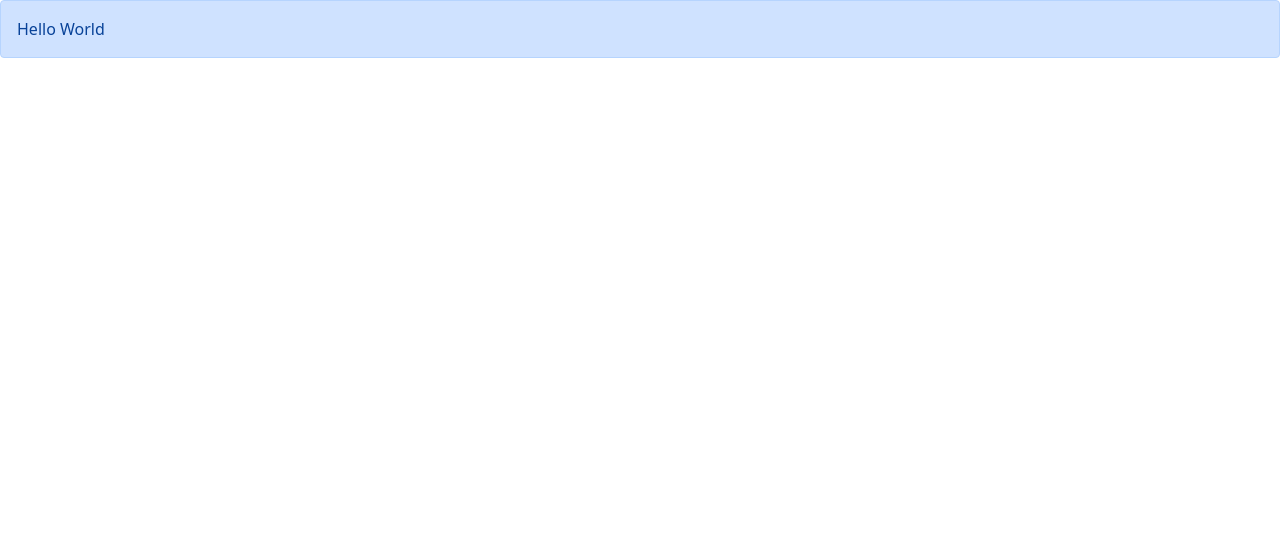
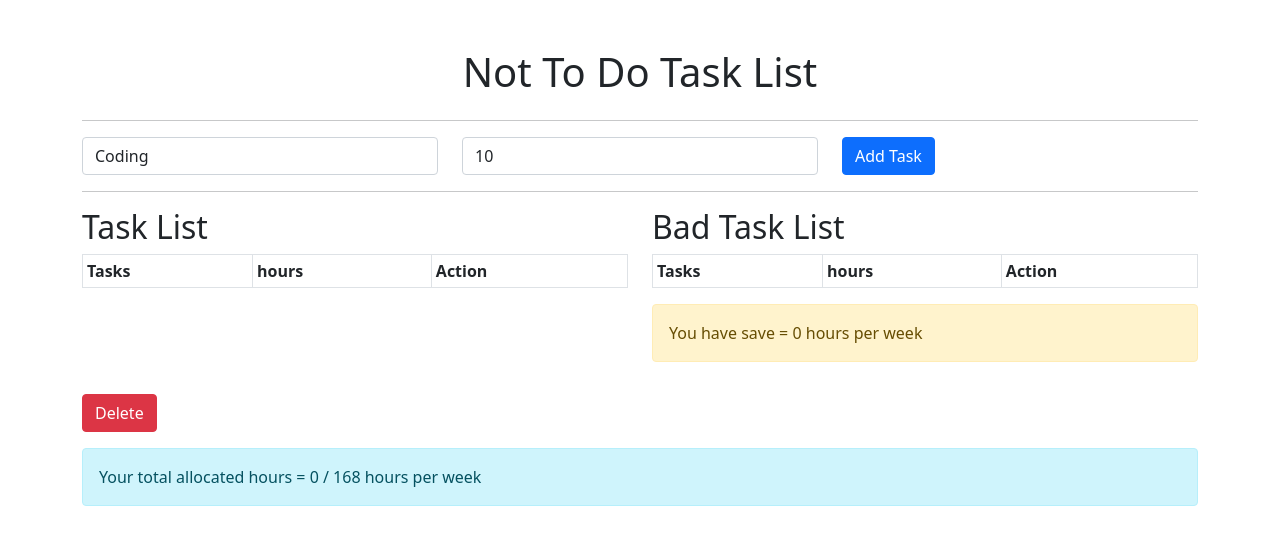
Before and after one commit to bzayn02/react-not-to-do, a React (Create React App) app: page / in a window 1280 px wide. Shown: the top 544 px of the page. Built offline with nearby package versions, Linux system fonts and the light colour scheme.

Commit message:
Updated task lists , added delete

```diff
--- a/src/App.js
+++ b/src/App.js
@@ -1,16 +1,138 @@
+import { useState, useEffect } from "react";
+import { Container, Row, Col, Alert , Button} from "react-bootstrap";
+import { AddTaskForm } from "./components/form/AddTaskForm";
 
-import './App.css';
-import Alert from 'react-bootstrap/Alert'
+import { TaskList } from "./components/task-lists/TaskList";
+import { NotToDoList } from "./components/task-lists/NotToDoList";
 
-function App() {
-  return (
-    <div>
-<Alert variant="primary">
-    Hello World
-  </Alert>
-    </div>
+import "./App.css";
 
-  );
-}
+const hrPwk = 168;
+const App = () => {
+	const [tasks, setTasks] = useState([]);
+	const [badTasks, setBadTasks] = useState([]);
+	const [error, setError] = useState(false);
+	const [taskToDelete, setTaskToDelete]=useState([])
+
+	const taskHrs = tasks.reduce((subttl, itm) => subttl + +itm.hr, 0);
+	const badHours = badTasks.reduce((subttl, itm) => subttl + +itm.hr, 0);
+	const totalHrs = taskHrs + badHours;
+
+	const addTaskList = frmDt => {
+		if (hrPwk < totalHrs + +frmDt.hr) {
+			setError(true);
+		} else {
+			error && setError(false);
+			setTasks([...tasks, frmDt]);
+		}
+	};
+
+	//1. create a function and pass to task list component
+	//2. on button click, grab the index and pass the index to a function in the parent component
+	const markAsBadList = i => {
+		//3. take the task out of the task[] based on the index value we received
+		const tempTask = [...tasks];
+		const badTask = tempTask.splice(i, 1)[0];
+		//4. put the taken out task item to the badtask[]
+		setBadTasks([...badTasks, badTask]);
+		setTasks(tempTask);
+	};
+
+	const markAsGoodList = i => {
+		const tempBadList = [...badTasks];
+		const goodTask = tempBadList.splice(i, 1)[0];
+		setTasks([...tasks, goodTask]);
+		setBadTasks(tempBadList);
+	};
+
+
+	//colelct indices of the task lsits  to be deleted.
+
+	const handleOnTaskClicked = e => {
+
+
+		const {checked, value} = e.target;
+		console.log(checked, value)
+		if (checked){
+			setTaskToDelete([
+				 ...taskToDelete, +value
+			])
+		}else {
+				// const tempArg = [...taskToDelete]
+				// tempArg.splice(value, 1)
+				// setTaskToDelete(tempArg);
+				const filterArg = taskToDelete.filter ((item) => item!== +value)
+			setTaskToDelete(filterArg)
+			}
+
+		};
+
+		//Delete item from task list only
+		const deleteFromTaskList = () => {
+			console.log(tasks, taskToDelete)
+				const newArg = tasks.filter((item,i)=> !taskToDelete.includes(i))
+
+
+				setTaskToDelete([])
+
+					setTasks(newArg)
+				}
+
+//Delete a list from task lists and bad lists
+		const handleOnDeleteItems = () => {
+
+			deleteFromTaskList();
+		};
+
+	return (
+		<div className="main">
+			<Container>
+				<Row>
+					<Col>
+						<h1 className="text-center mt-5">Not To Do Task List</h1>
+					</Col>
+				</Row>
+				<hr />
+				<Row>
+					<Col>
+						{error && (
+							<Alert variant="danger">
+								You don't have enough hours to allocate this task
+							</Alert>
+						)}
+					</Col>
+				</Row>
+				<AddTaskForm addTaskList={addTaskList} />
+				<hr />
+				<Row>
+					<Col>
+						<TaskList tasks={tasks} markAsBadList={markAsBadList} taskToDelete={taskToDelete}
+						handleOnTaskClicked={handleOnTaskClicked}/>
+					</Col>
+					<Col>
+						<NotToDoList
+							badTasks={badTasks}
+							markAsGoodList={markAsGoodList}
+							badHours={badHours}
+						/>
+					</Col>
+				</Row>
+
+				<Row className="py-3">
+					<Col>
+						<Button variant="danger" onClick={handleOnDeleteItems}>Delete</Button>
+					</Col>
+				</Row>
+				<Row>
+					<Col>
+						<Alert variant="info">
+							Your total allocated hours = {totalHrs} / 168 hours per week
+						</Alert>
+					</Col>
+				</Row>
+			</Container>
+		</div>
+	);
+};
 
 export default App;
--- /dev/null
+++ b/src/components/form/AddTaskForm.js
@@ -0,0 +1,56 @@
+import React, { useState } from "react";
+import { Form, Row, Col, Button } from "react-bootstrap";
+
+const initialForm = {
+	task: "Coding",
+	hr: 10,
+};
+export const AddTaskForm = ({ addTaskList }) => {
+	const [frmData, setFrmData] = useState(initialForm);
+
+	const handleOnChange = e => {
+		const { name, value } = e.target;
+		setFrmData({
+			...frmData,
+			[name]: value,
+		});
+		console.log(name, value);
+	};
+
+	const handleOnSubmit = e => {
+		e.preventDefault();
+		addTaskList(frmData);
+	};
+	return (
+		<Form onSubmit={handleOnSubmit}>
+			<Row>
+				<Col>
+					<Form.Control
+						name="task"
+						onChange={handleOnChange}
+						value={frmData.task}
+						maxLength="30"
+						placeholder="task"
+						required
+					/>
+				</Col>
+				<Col>
+					<Form.Control
+						name="hr"
+						onChange={handleOnChange}
+						value={frmData.hr}
+						type="number"
+						placeholder="hours"
+						required
+					/>
+				</Col>
+
+				<Col>
+					<Button type="submit" variant="primary">
+						Add Task
+					</Button>
+				</Col>
+			</Row>
+		</Form>
+	);
+};
--- /dev/null
+++ b/src/components/task-lists/NotToDoList.js
@@ -0,0 +1,33 @@
+import React from "react";
+import { Table, Button, Alert } from "react-bootstrap";
+
+export const NotToDoList = ({ badTasks, markAsGoodList, badHours }) => {
+	return (
+		<div>
+			<h2>Bad Task List</h2>
+			<Table striped bordered hover size="sm">
+				<thead>
+					<tr>
+						<th>Tasks</th>
+						<th>hours</th>
+						<th>Action</th>
+					</tr>
+				</thead>
+				<tbody>
+					{badTasks.map((itm, i) => (
+						<tr key={i}>
+							<td>
+								<input type="checkbox" /> <label>{itm.task}</label>
+							</td>
+							<td>{itm.hr}</td>
+							<td>
+								<Button onClick={() => markAsGoodList(i)}>Mark AS To Do</Button>
+							</td>
+						</tr>
+					))}
+				</tbody>
+			</Table>
+			<Alert variant="warning">You have save = {badHours} hours per week</Alert>
+		</div>
+	);
+};
--- /dev/null
+++ b/src/components/task-lists/TaskList.js
@@ -0,0 +1,38 @@
+import React from "react";
+import { Table, Button } from "react-bootstrap";
+
+export const TaskList = ({ tasks, markAsBadList, handleOnTaskClicked , taskToDelete}) => {
+	return (
+		<div>
+			<h2>Task List</h2>
+			<Table striped bordered hover size="sm">
+				<thead>
+					<tr>
+						<th>Tasks</th>
+						<th>hours</th>
+						<th>Action</th>
+					</tr>
+				</thead>
+				<tbody>
+					{tasks.map((itm, i) => (
+						<tr key={i}>
+							<td>
+								<input type="checkbox"
+								checked = {taskToDelete.includes(i)}
+								defaultValue = {i}
+								onChange ={handleOnTaskClicked}
+								/>
+
+								 <label>{itm.task}</label>
+							</td>
+							<td>{itm.hr}</td>
+							<td>
+								<Button onClick={() => markAsBadList(i)}>Mark AS Bad</Button>
+							</td>
+						</tr>
+					))}
+				</tbody>
+			</Table>
+		</div>
+	);
+};
```
